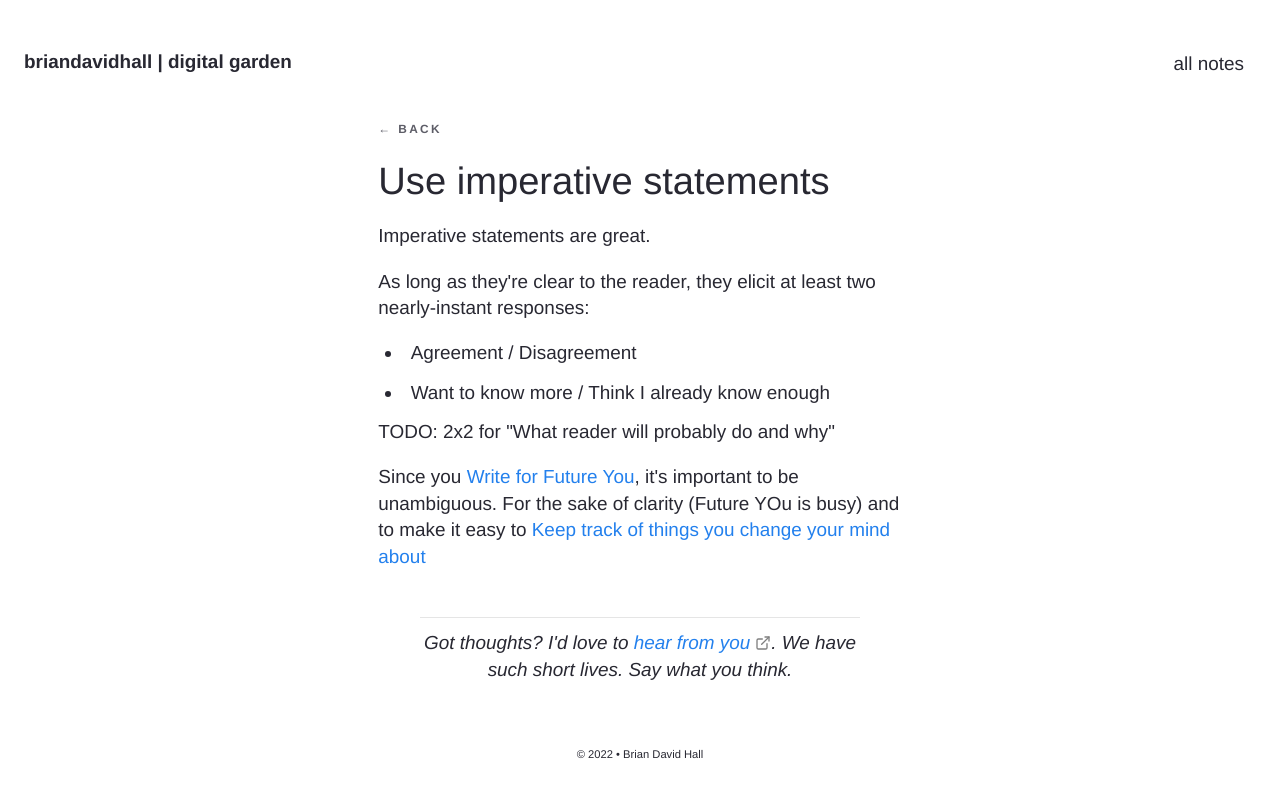
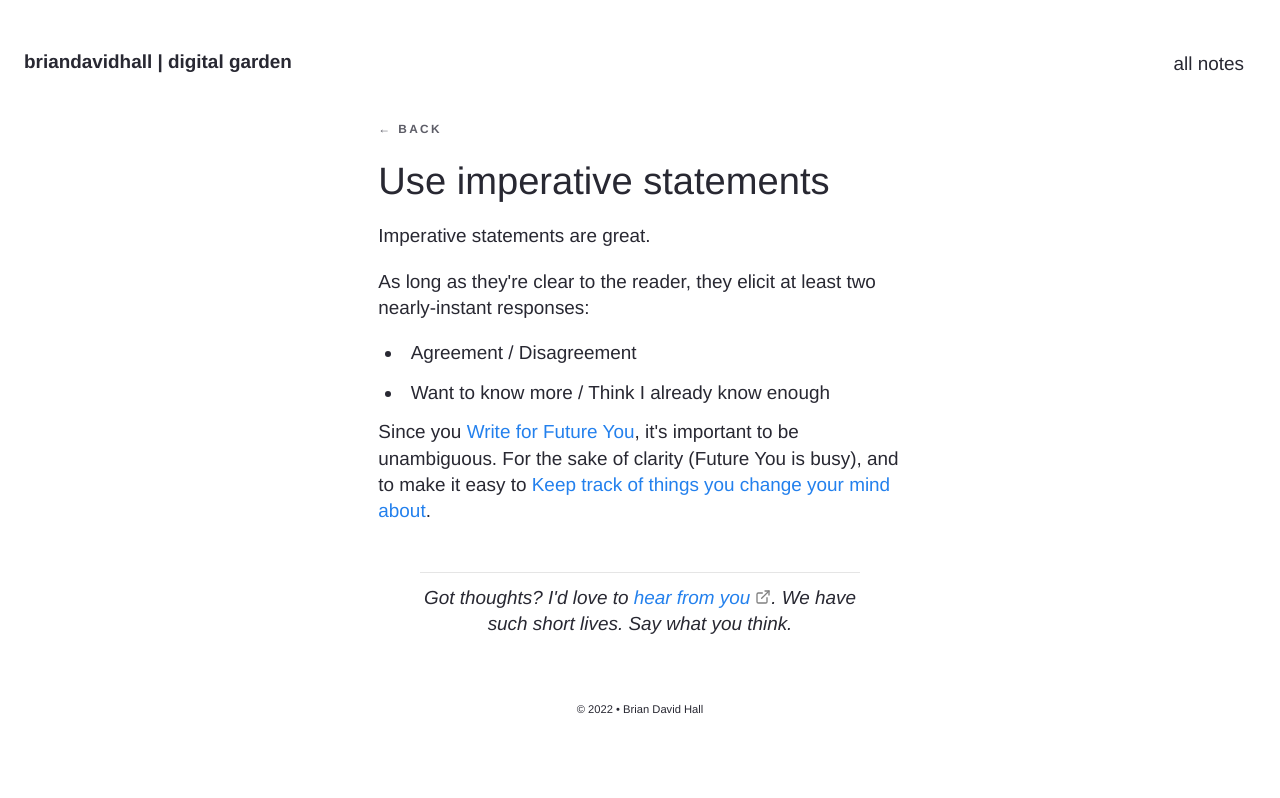
Before and after one commit to bruab/garden, a Jekyll site: the page built from _notes/Use imperative statements.md, in a window 1280 px wide. Shown: the top 798 px of the page. Built offline with Jekyll 4.4.1, drawn with Linux system fonts in a browser that asks for light colours; comment, search, counter and statistics services are not loaded.

Commit message:
clean up imperative statements

```diff
--- a/_notes/Use imperative statements.md
+++ b/_notes/Use imperative statements.md
@@ -15,6 +15,4 @@ As long as they're clear to the reader, they elicit at least two nearly-instant
 - Agreement / Disagreement
 - Want to know more / Think I already know enough
 
-TODO: 2x2 for "What reader will probably do and why"
-
-Since you [[Write for Future You]], it's important to be unambiguous. For the sake of clarity (Future YOu is busy) and to make it easy to [[Keep track of things you change your mind about]]
+Since you [[Write for Future You]], it's important to be unambiguous. For the sake of clarity (Future You is busy), and to make it easy to [[Keep track of things you change your mind about]].
```
